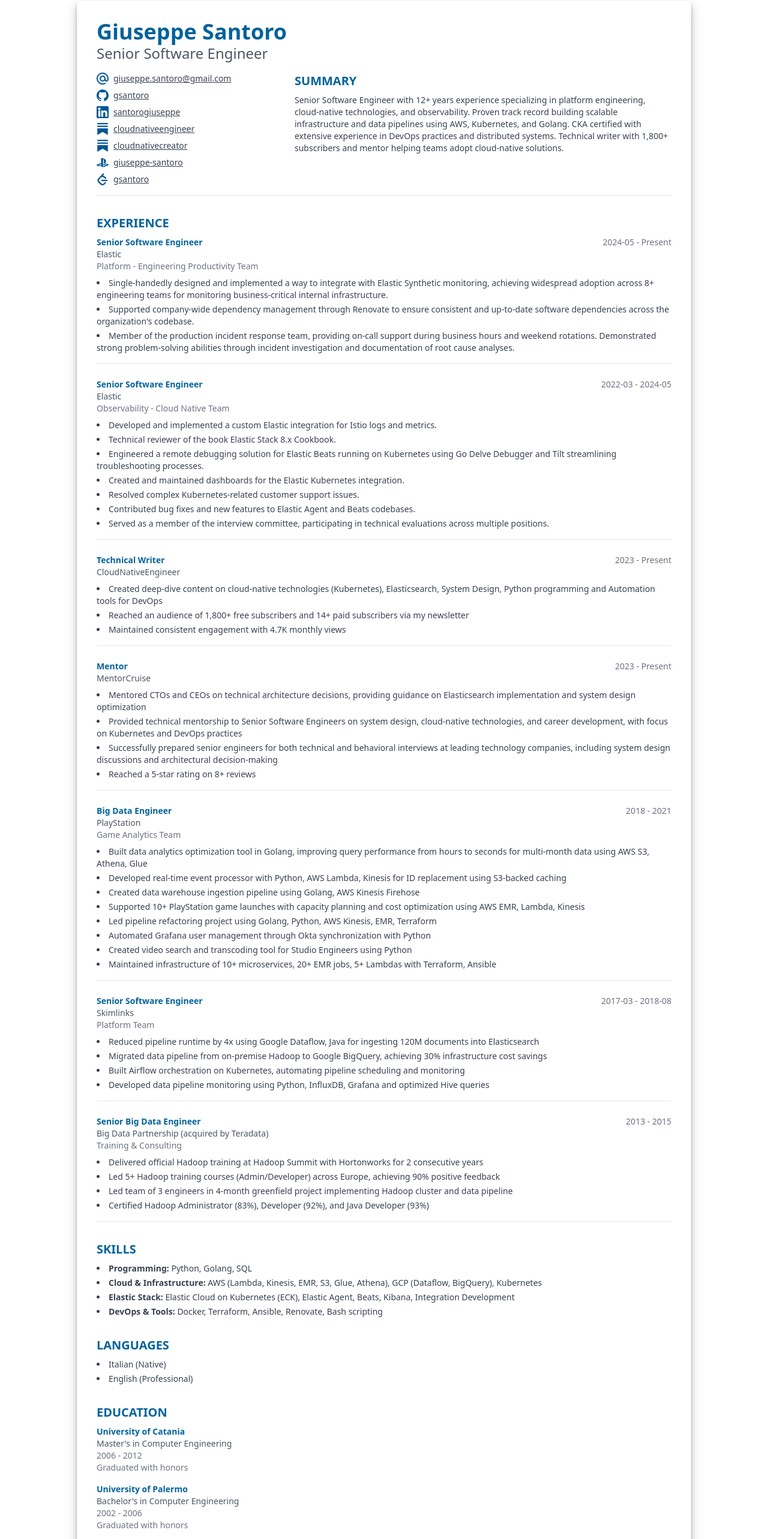
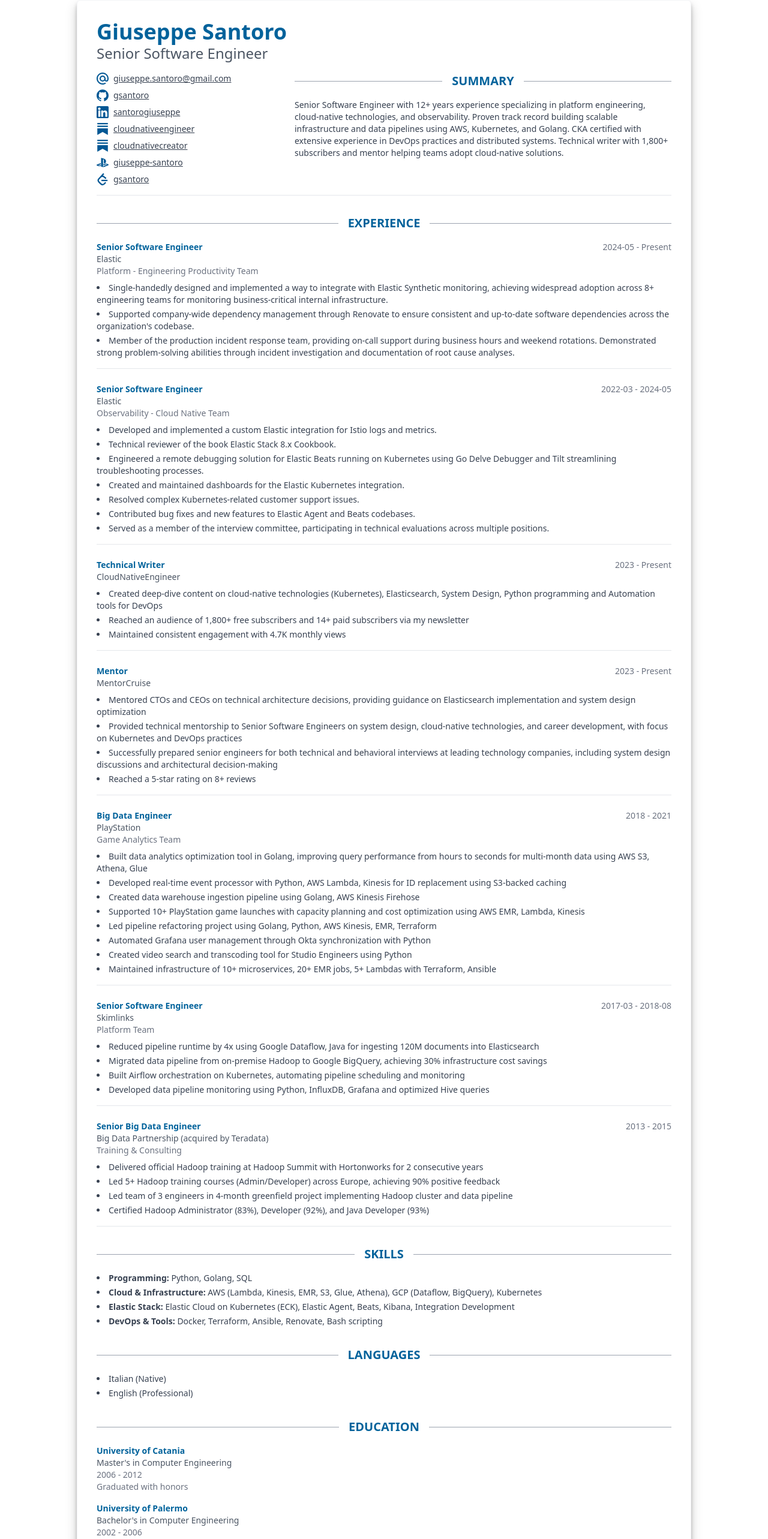
Before and after one commit to bmacharia/resume, a React (Vite) app: page / in a window 1280 px wide. Shown: the top 2566 px of the page at 60% size. Built offline with nearby package versions, Linux system fonts and the light colour scheme.

Commit message:
secion divider

```diff
--- a/src/components/Certification.jsx
+++ b/src/components/Certification.jsx
@@ -1,9 +1,10 @@
-import React from 'react'
+import React from 'react';
+import HeaderWithLine from './HeaderWithLine';
 
 export default function Certification({ certificates }) {
     return (
       <section>
-        <h2 className="text-xl font-bold mb-2 uppercase">Certification</h2>
+        <HeaderWithLine title="Certification" />
         <div className="space-y-4">
           {certificates.map((cert, idx) => (
             <div key={idx}>
--- a/src/components/Education.jsx
+++ b/src/components/Education.jsx
@@ -1,9 +1,10 @@
-import React from 'react'
+import React from 'react';
+import HeaderWithLine from './HeaderWithLine';
 
 export default function Education({ education }) {
     return (
       <section>
-        <h2 className="text-xl font-bold mb-2 uppercase">Education</h2>
+        <HeaderWithLine title="Education" />
         <div className="space-y-4">
           {education.map((ed, idx) => (
             <div key={idx}>
--- a/src/components/Experience.jsx
+++ b/src/components/Experience.jsx
@@ -1,9 +1,10 @@
 import React from 'react'
+import HeaderWithLine from './HeaderWithLine';
 
 export default function Experience({ work }) {
     return (
       <section>
-        <h2 className="text-xl font-bold mb-2 uppercase">Experience</h2>
+        <HeaderWithLine title="Experience" />
         <div className="space-y-6">
           {work.map((job, idx) => (
             <div key={idx} className="border-b pb-4">
--- /dev/null
+++ b/src/components/HeaderWithLine.jsx
@@ -0,0 +1,11 @@
+import React from 'react'
+
+export default function HeaderWithLine({ title }) {
+  return (
+    <div className="flex items-center mb-4">
+      <div className="flex-grow h-px bg-gray-400"></div>
+      <h2 className="text-xl font-bold uppercase px-4">{title}</h2>
+      <div className="flex-grow h-px bg-gray-400"></div>
+    </div>
+  );
+}
--- a/src/components/Languages.jsx
+++ b/src/components/Languages.jsx
@@ -1,9 +1,10 @@
-import React from 'react'
+import React from 'react';
+import HeaderWithLine from './HeaderWithLine';
 
 export default function Languages({ languages }) {
     return (
       <section>
-        <h2 className="text-xl font-bold mb-2 uppercase">Languages</h2>
+        <HeaderWithLine title="Languages" />
         <ul className="list-disc list-inside space-y-1">
           {languages.map((lang, idx) => (
             <li key={idx} className="text-gray-700">
--- a/src/components/Skills.jsx
+++ b/src/components/Skills.jsx
@@ -1,9 +1,10 @@
-import React from 'react'
+import React from 'react';
+import HeaderWithLine from './HeaderWithLine';
 
 export default function Skills({ skills }) {
     return (
       <section>
-        <h2 className="text-xl font-bold mb-2 uppercase">Skills</h2>
+        <HeaderWithLine title="Skills" />
         <ul className="list-disc list-inside space-y-1">
           {skills.map((skill, idx) => (
             <li key={idx} className="text-gray-700">
--- a/src/components/Summary.jsx
+++ b/src/components/Summary.jsx
@@ -1,12 +1,12 @@
 import React from 'react'
+import HeaderWithLine from './HeaderWithLine'
 
 export default function Summary({ summary }) {
   return (
-    <section>
-      <h2 className="text-xl font-bold mb-2 uppercase">Summary</h2>
+    <section className="print:break-inside-avoid">
+      <HeaderWithLine title="Summary" />
       <div className="space-y-4">
         <p className="text-gray-700">{summary}</p>
-
       </div>
     </section>
   );
```
